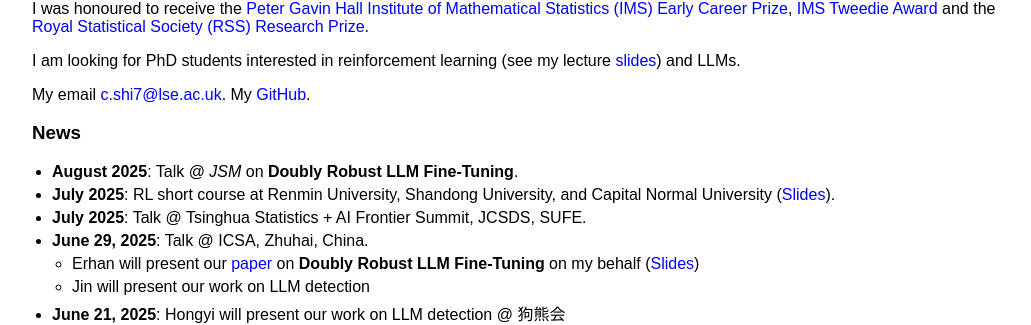
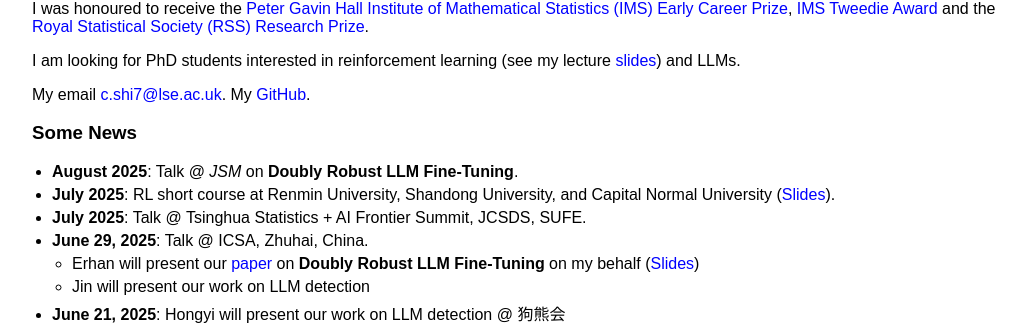
Before and after one commit to callmespring/callmespring.github.io, a Jekyll site: the page built from index.md, in a window 1280 px wide and 900 px high, scrolled down 940 px. Shown: the part 138-463 px from the top of the window, without its empty margins (108-1139 px from the left). Built offline with Jekyll 4.4.1, drawn with Linux system fonts in a browser that asks for light colours.

Commit message:
Update index.md

```diff
--- a/index.md
+++ b/index.md
@@ -26,7 +26,7 @@ I am looking for PhD students interested in reinforcement learning (see my lectu
 
 My email <c.shi7@lse.ac.uk>. My [GitHub](https://github.com/callmespring).
 
-### News
+### Some News
 
 - **August 2025**: Talk @ *JSM* on **Doubly Robust LLM Fine-Tuning**.
 - **July 2025**: RL short course at Renmin University, Shandong University, and Capital Normal University ([Slides](https://github.com/callmespring/RL-short-course)).
```
